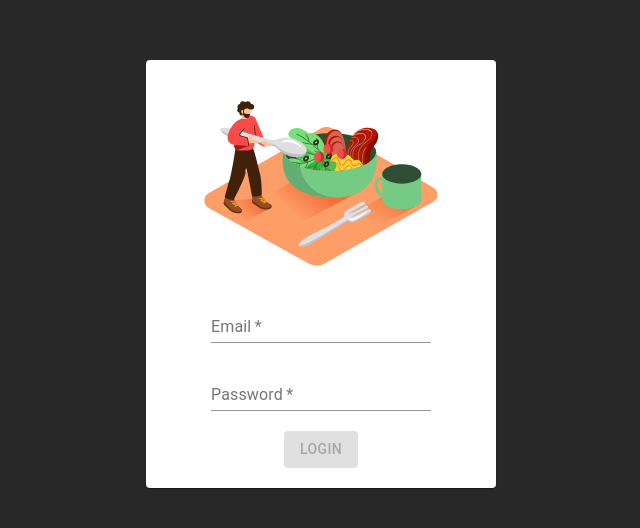
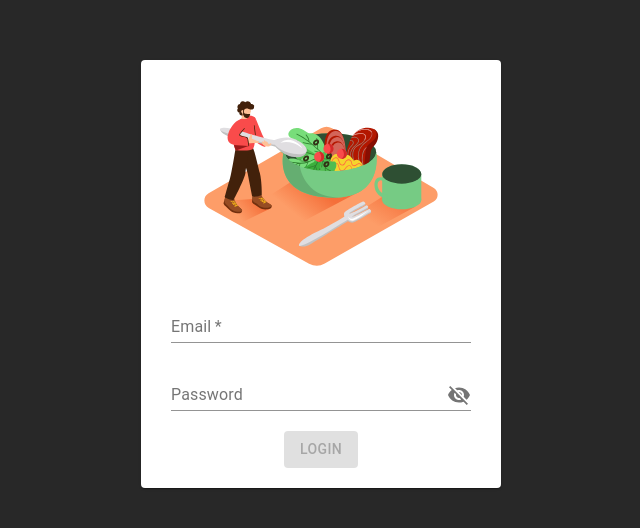
Before and after one commit to RuanMiguelGit/Recipes-App, a React (Create React App) app: page / in a window 1280 px wide. Shown: the part 126-654 px from the top of the page, without its empty margins (319-959 px from the left). Built offline with nearby package versions, Linux system fonts and the light colour scheme.

Commit message:
Password visibility Toggle added to Login page

```diff
--- /dev/null
+++ b/src/components/InputPassword.js
@@ -0,0 +1,55 @@
+import React, { useState } from 'react';
+import PropTypes from 'prop-types';
+import {
+  FormControl, IconButton, Input, InputAdornment, InputLabel } from '@material-ui/core';
+import { Visibility, VisibilityOff } from '@material-ui/icons';
+
+const InputPassword = ({
+  name, label, updateState, value, fullWidth,
+}) => {
+  const [showPassword, setShowPassword] = useState(false);
+  const handleShowPassword = () => {
+    setShowPassword(!showPassword);
+  };
+
+  const handleMouseDownPassword = (event) => { event.preventDefault(); };
+
+  return (
+
+    <FormControl fullWidth={ fullWidth }>
+      <InputLabel htmlFor={ name }>{label}</InputLabel>
+      <Input
+        id={ name }
+        inputProps={ { 'data-testid': name } }
+        type={ showPassword ? 'text' : 'password' }
+        value={ value }
+        onChange={ (evt) => updateState(evt.target.value) }
+        endAdornment={
+          <InputAdornment position="end">
+            <IconButton
+              aria-label="toggle password visibility"
+              onClick={ handleShowPassword }
+              onMouseDown={ handleMouseDownPassword }
+            >
+              {showPassword ? <Visibility /> : <VisibilityOff />}
+            </IconButton>
+          </InputAdornment>
+        }
+      />
+    </FormControl>
+  );
+};
+
+InputPassword.propTypes = {
+  name: PropTypes.string.isRequired,
+  label: PropTypes.string.isRequired,
+  value: PropTypes.string.isRequired,
+  updateState: PropTypes.func.isRequired,
+  fullWidth: PropTypes.bool,
+};
+
+InputPassword.defaultProps = {
+  fullWidth: false,
+};
+
+export default InputPassword;
--- a/src/pages/Login/index.js
+++ b/src/pages/Login/index.js
@@ -3,6 +3,7 @@ import Card from '@material-ui/core/Card';
 import Grid from '@material-ui/core/Grid';
 import Button from '@material-ui/core/Button';
 import { Redirect } from 'react-router';
+import InputPassword from '../../components/InputPassword';
 import InputText from '../../components/InputText';
 import './styles.css';
 import {
@@ -61,12 +62,13 @@ const Login = () => {
               type="email"
               value={ email }
               updateState={ setEmail }
+              fullWidth
             />
-            <InputText
+            <InputPassword
               label="Password"
               name="password-input"
-              type="password"
               value={ password }
+              fullWidth
               updateState={ setPassword }
             />
             <Button
--- a/src/pages/Login/styles.css
+++ b/src/pages/Login/styles.css
@@ -8,8 +8,8 @@
   display: flex;
   flex-direction: column;
   margin: 0 auto;
-  max-width: 350px;
-  padding: 0 0 20px;
+  max-width: 300px;
+  padding: 0 30px 20px;
 }
 
 .card-login > div {
```
